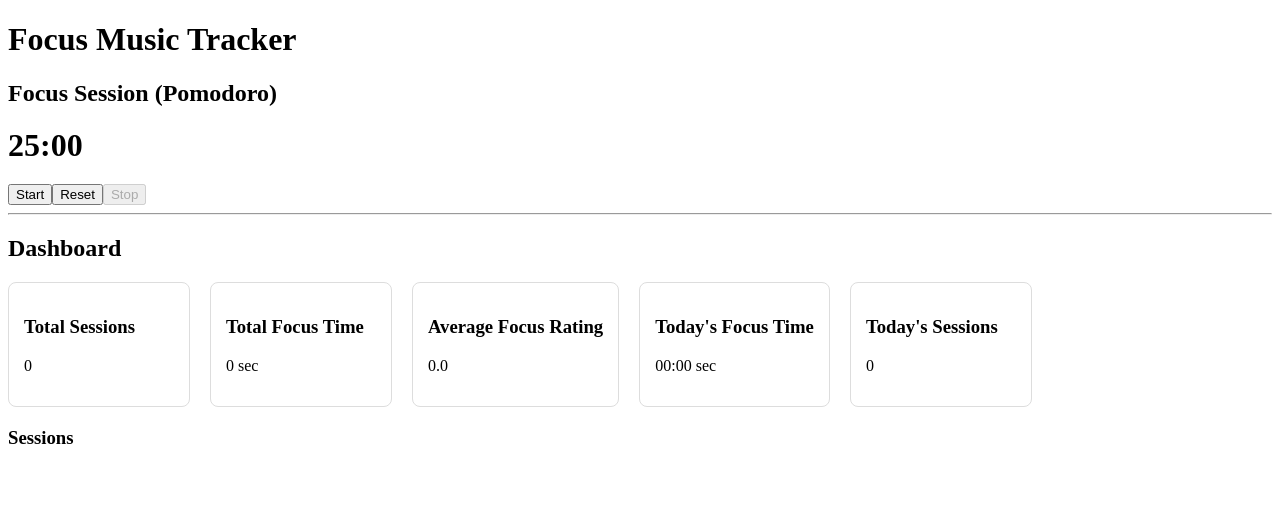
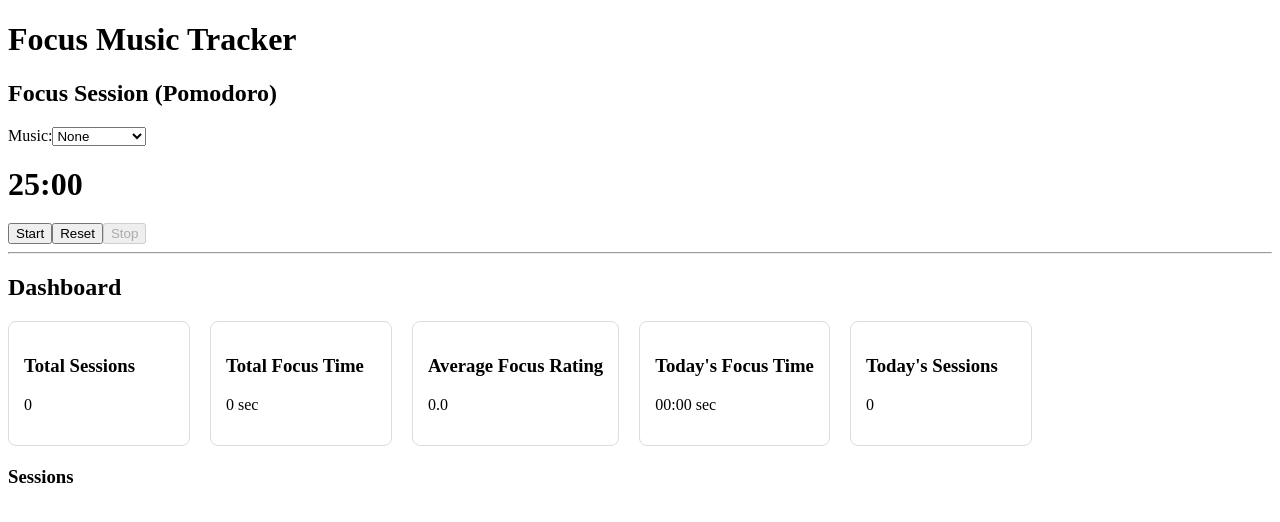
Before and after one commit to sillyguy32/focus-music-app, an Angular app: page / in a window 1280 px wide. Shown: the top 522 px of the page. Built offline with nearby package versions, Linux system fonts and the light colour scheme.

Commit message:
Add music selection and store it in session data

```diff
--- a/src/app/pages/dashboard/dashboard.component.html
+++ b/src/app/pages/dashboard/dashboard.component.html
@@ -38,8 +38,10 @@
     <p><strong>{{ session.startTime | date:'HH:mm' }}</strong></p> <!-- show start time of session -->
 
     <p>Duration: {{ session.duration * 1000 | date:'mm:ss':'UTC' }}</p>
+    <p>Music: {{ session.musicPlayed || 'None' }}</p> <!-- show music played during session -->
+    <p>
 
-    <p>
+
       Focus Rating:
       <span [ngClass]="getFocusClass(session.focusRating)">
         {{ session.focusRating }} ({{ getFocusLabel(session.focusRating) }})
--- a/src/app/pages/focus-session/focus-session.component.html
+++ b/src/app/pages/focus-session/focus-session.component.html
@@ -1,4 +1,13 @@
 <h2>Focus Session (Pomodoro)</h2>
+<label for="music">Music:</label>
+
+<select [(ngModel)]="selectedMusic" name="music">
+  <option value="None">None</option>
+  <option value="Lo-fi">Lo-fi</option>
+  <option value="Classical">Classical</option>
+  <option value="Ambient">Ambient</option>
+  <option value="White Noise">White Noise</option>
+</select>
 
 <div *ngIf="!sessionCompleted">
   <p class="time">{{ minutes }}:{{ seconds }}</p>
--- a/src/app/pages/focus-session/focus-session.component.ts
+++ b/src/app/pages/focus-session/focus-session.component.ts
@@ -2,11 +2,12 @@ import { Component, OnDestroy } from '@angular/core';
 import { CommonModule } from '@angular/common';
 import { SessionService } from '../../services/session.service';
 import { Session } from '../../models/session.model';
+import { FormsModule } from '@angular/forms';
 
 @Component({
   selector: 'app-focus-session',
   standalone: true,
-  imports: [CommonModule],
+  imports: [CommonModule, FormsModule],
   templateUrl: './focus-session.component.html',
   styleUrls: ['./focus-session.component.css']
 })
@@ -26,6 +27,7 @@ export class FocusSessionComponent implements OnDestroy {
 
   // survey state
   focusRating: number | null = null;
+  selectedMusic: string = 'None'; //music feature
   surveySubmitted = false;
 
   start() {
@@ -76,7 +78,7 @@ export class FocusSessionComponent implements OnDestroy {
       endTime: this.endTime!,
       duration: this.totalSeconds - this.remainingSeconds,
       focusRating: this.focusRating,
-      musicPlayed: 'TBD', // to be implemented in the future
+      musicPlayed: this.selectedMusic, // to be implemented in the future
       mode: 'pomodoro'
     };
 
```
